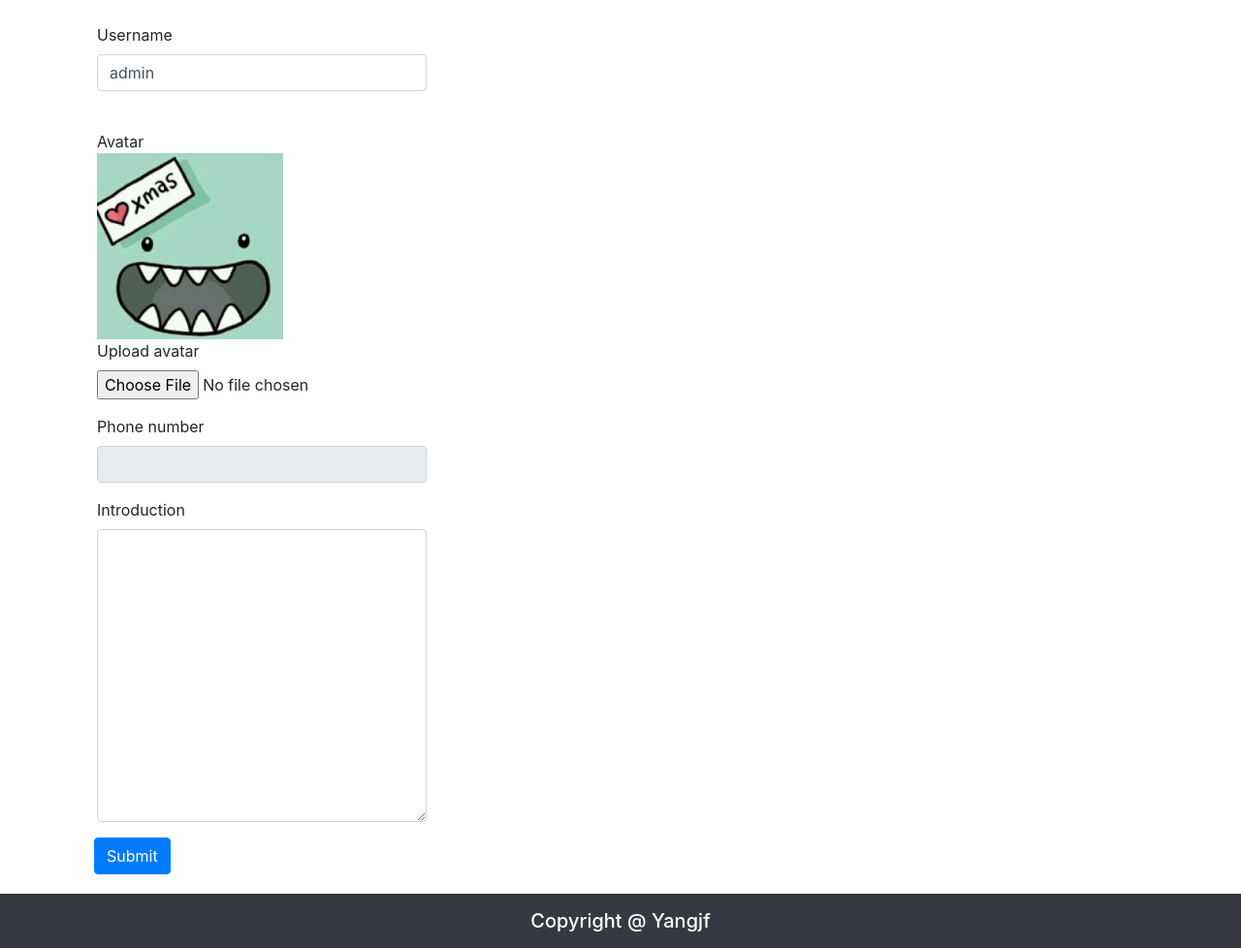
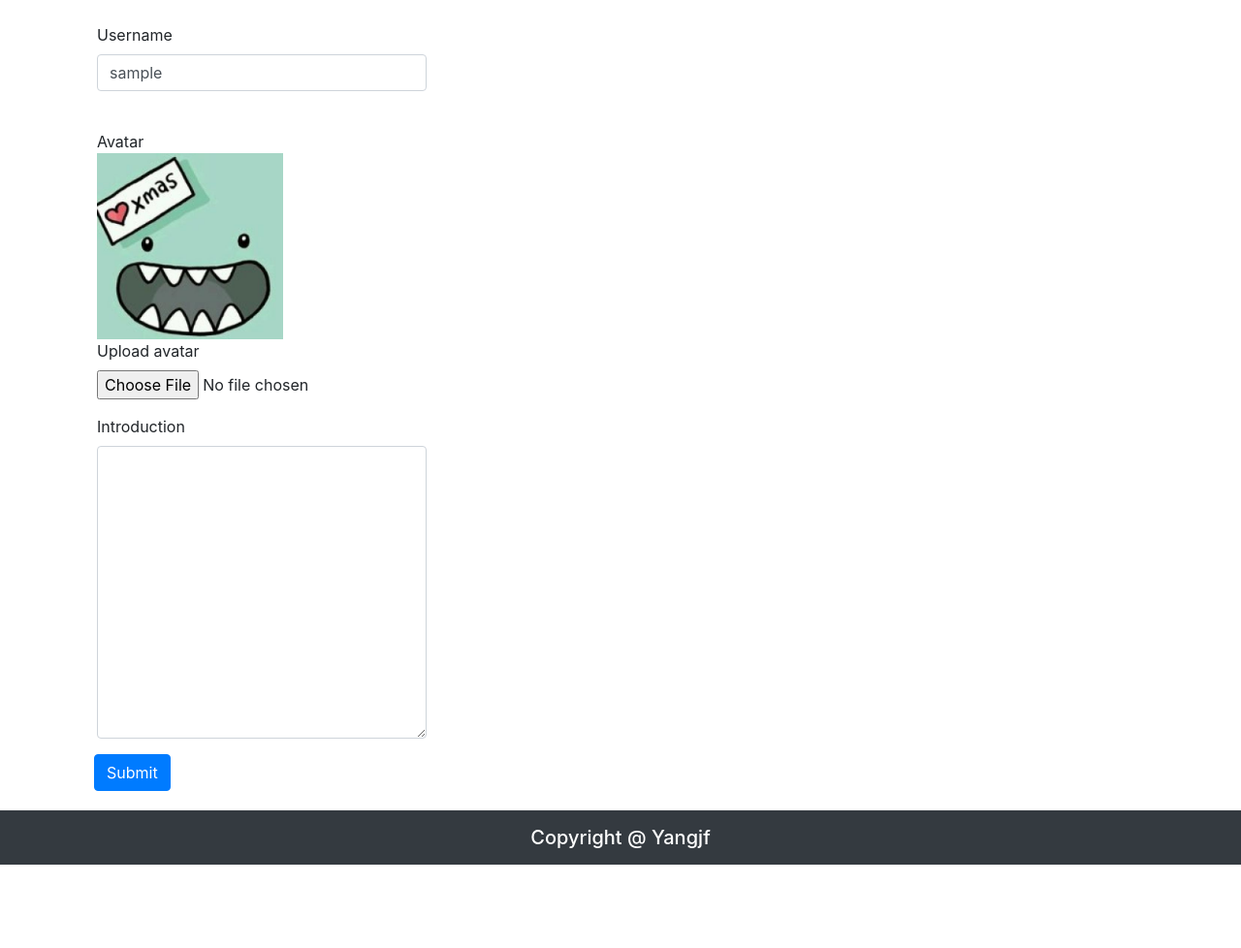
Before and after one commit to YanTszyafen/blog, a Django app: page /center/ in a window 1280 px wide. Shown: the part 56-1034 px from the top of the page at 97% size. After the commit the page ends 948 px from the top, so only its background shows below. Run offline with Django 3.2, Linux system fonts and the light colour scheme; the visitor is signed in with stand-in values (Sample User, id 1); some libraries are stand-ins or nearby versions.

Commit message:
'show_the_info_of_user'

```diff
--- a/blog/templates/center.html
+++ b/blog/templates/center.html
@@ -55,10 +55,15 @@
                     <!-- username -->
                 <div class="form-group col-md-4">
                     <label for="username">Username</label>
-                    <input type="text" class="form-control" id="username" name="username" value="admin" >
+                    <input type="text" class="form-control" id="username" name="username" value="{{ username }}" >
                 </div>
                 <br> <div class="col-md-4">Avatar</div>
-                <img src="../static/img/avatar.jpg" style="max-width: 20%;" class="col-md-4"><br>
+                    {% if avatar %}
+                        <img src="{{ avatar }}" style="max-width: 20%;" class="col-md-4"><br>
+                    {% else %}
+                        <img src="{% static 'img/avatar.jpg' %}" style="max-width: 20%;" class="col-md-4"><br>
+                    {% endif %}
+
                     <!-- avatar -->
                     <div class="form-group col-md-4">
                         <label for="avatar">Upload avatar</label>
@@ -66,15 +71,15 @@
                     </div>
 
                     <!-- phone -->
-                    <div class="form-group col-md-4">
-                        <label for="phone">Phone number</label>
-                        <input type="text" class="form-control" disabled="disabled" id="phone" name="phone" value="">
-                    </div>
+{#                    <div class="form-group col-md-4">#}
+{#                        <label for="phone">Phone number</label>#}
+{#                        <input type="text" class="form-control" disabled="disabled" id="phone" name="phone" value="{{ mobile }}">#}
+{#                    </div>#}
                     <!-- desc -->
                     <div class="form-group col-md-4">
                         <label for="desc">Introduction</label>
 
-                        <textarea type="text" class="form-control" id="desc" name="desc" rows="12" ></textarea>
+                        <textarea type="text" class="form-control" id="desc" name="desc" rows="12" >{{ user_desc }}</textarea>
                     </div>
 
                     <button type="submit" class="btn btn-primary" style="margin-left: 12px" >Submit</button>
--- a/blog/users/views.py
+++ b/blog/users/views.py
@@ -276,4 +276,12 @@ from django.contrib.auth.mixins import LoginRequiredMixin
 # The default redirect link is: accounts/login/?next=xxx
 class UserCenterView(LoginRequiredMixin, View):
     def get(self,request):
-        return render(request,'center.html')
+        # get the information of user
+        user = request.user
+        context = {
+            'username': user.username,
+            #'mobile': user.mobile,
+            'avatar': user.avatar.url if user.avatar else None,
+            'user_desc': user.user_desc
+        }
+        return render(request,'center.html',context=context)
```
